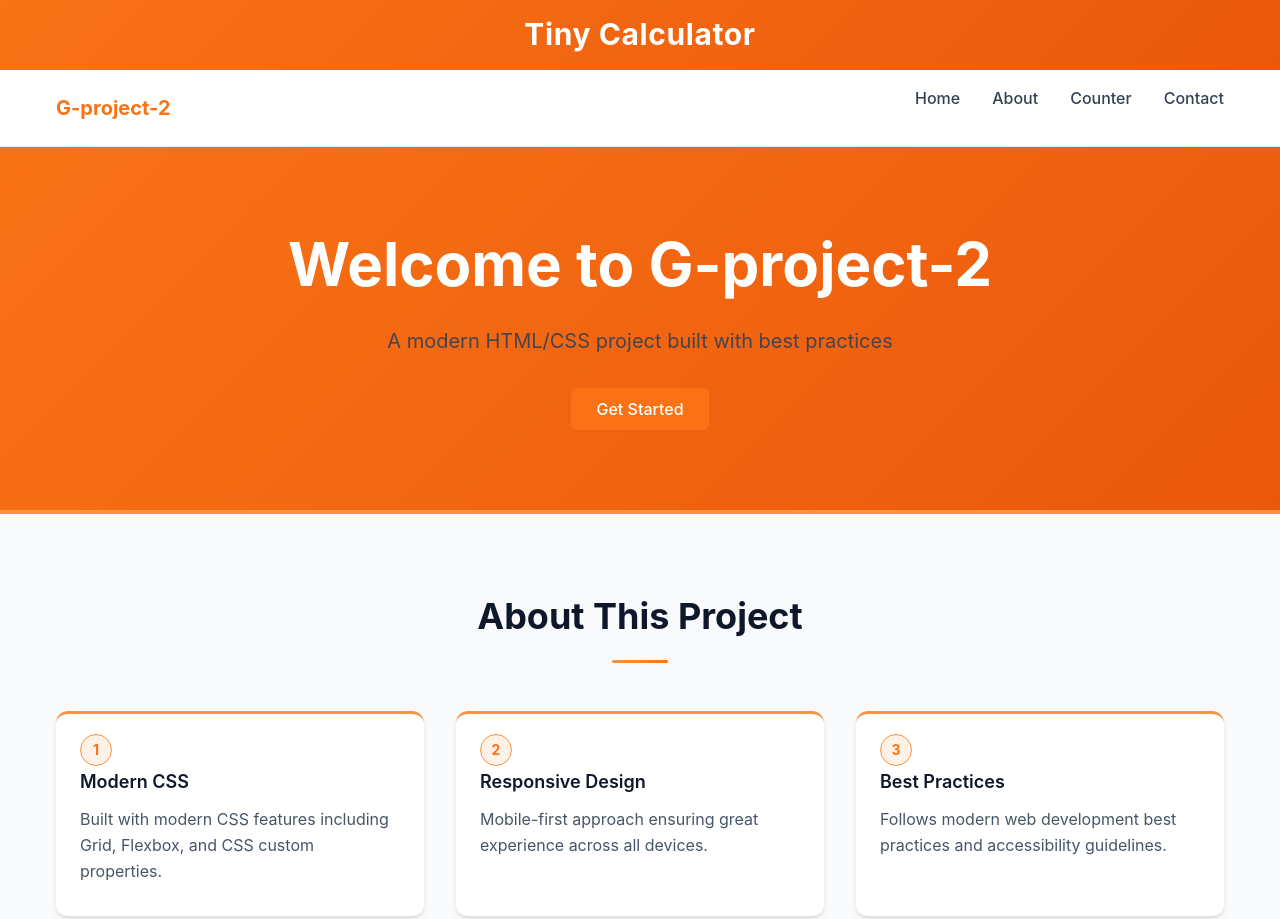
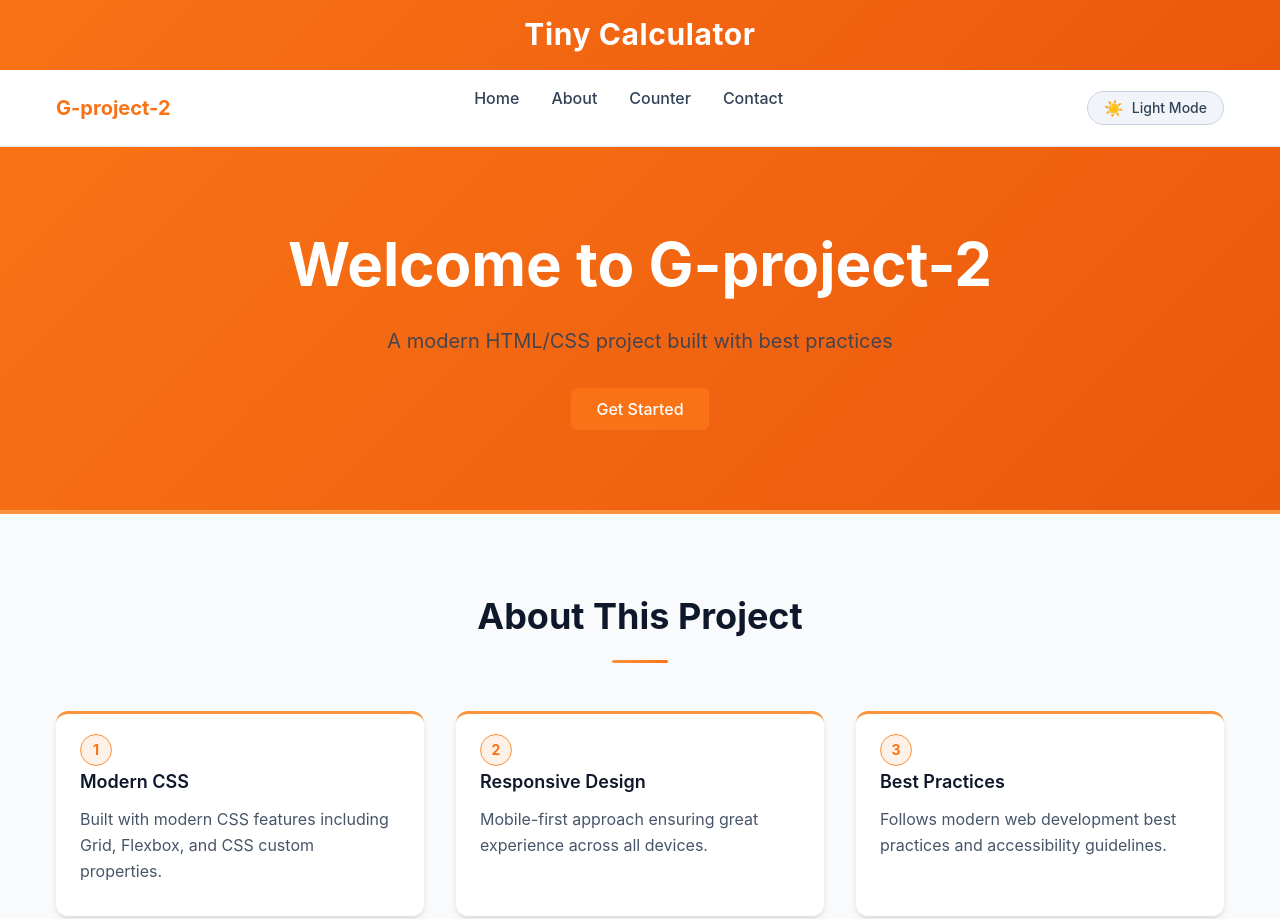
Before and after one commit to chiron-team/git9, a website: page index.html in a window 1280 px wide. Shown: the top 919 px of the page. Drawn offline with Linux system fonts and the light colour scheme.

Commit message:
feat(agent): Add Theme Toggle Button (Light/Dark Mode)
Task ID: hEBZCG5iozrmvQZr8xVu
Type: feature
Priority: low

```diff
--- a/index.html
+++ b/index.html
@@ -39,6 +39,14 @@
                         <a href="#contact" class="nav__link">Contact</a>
                     </li>
                 </ul>
+                <button
+                    type="button"
+                    class="btn btn--theme-toggle"
+                    aria-label="Toggle light/dark theme"
+                >
+                    <span class="btn--theme-toggle__icon" aria-hidden="true">☀️</span>
+                    <span class="btn--theme-toggle__label">Light Mode</span>
+                </button>
             </div>
         </nav>
     </header>
--- a/src/css/components.css
+++ b/src/css/components.css
@@ -41,6 +41,42 @@
 
 .btn--secondary:hover {
   background-color: var(--color-gray-50);
+}
+
+/* Theme toggle button */
+.btn--theme-toggle {
+  display: inline-flex;
+  align-items: center;
+  gap: var(--space-2);
+  padding: var(--space-2) var(--space-4);
+  font-size: var(--font-size-sm);
+  font-weight: var(--font-weight-medium);
+  color: var(--color-gray-700);
+  background-color: var(--color-gray-100);
+  border: 1px solid var(--color-gray-300);
+  border-radius: var(--radius-full);
+  white-space: nowrap;
+  flex-shrink: 0;
+  transition:
+    background-color var(--transition-fast),
+    border-color var(--transition-fast),
+    color var(--transition-fast);
+}
+
+.btn--theme-toggle:hover {
+  background-color: var(--color-gray-200);
+  border-color: var(--color-gray-400);
+  color: var(--color-gray-900);
+}
+
+.btn--theme-toggle:focus {
+  outline: 2px solid var(--color-primary);
+  outline-offset: 2px;
+}
+
+.btn--theme-toggle__icon {
+  font-size: var(--font-size-base);
+  line-height: 1;
 }
 
 /* Cards */
@@ -322,6 +358,8 @@
 @media (max-width: 767px) {
   .nav__container {
     padding: var(--space-3) var(--space-4);
+    flex-wrap: wrap;
+    gap: var(--space-2);
   }
 
   .nav__menu {
@@ -331,4 +369,8 @@
   .nav__logo {
     font-size: var(--font-size-lg);
   }
+
+  .btn--theme-toggle__label {
+    display: none;
+  }
 }
```
